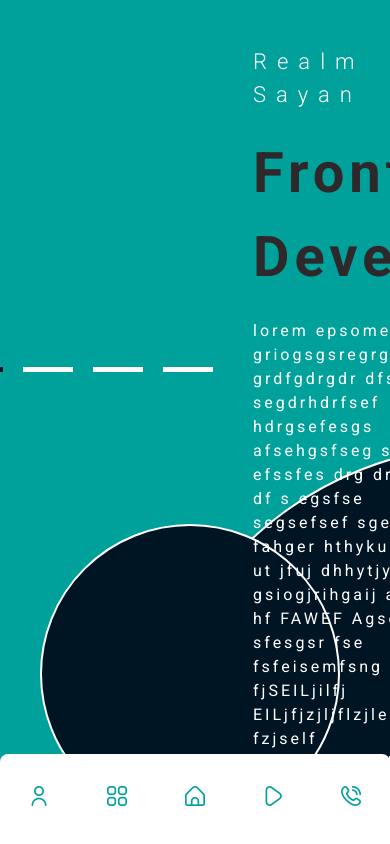
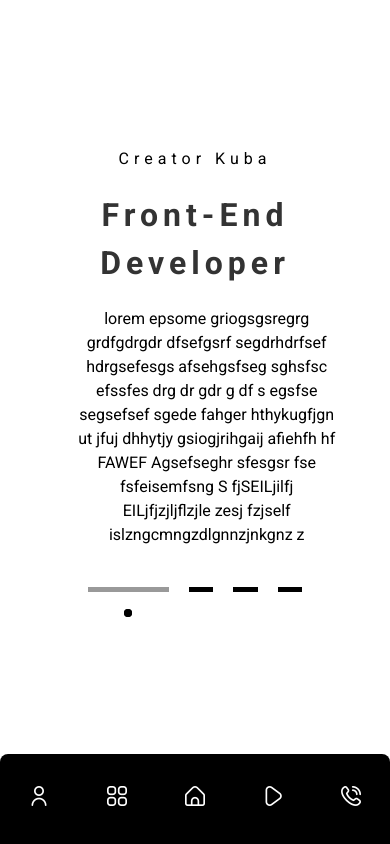
Before and after one commit to Diligen1/-PORTFOLIO-, a Next.js app: page /about in a window 390 px wide. Built offline with nearby package versions, Linux system fonts and the light colour scheme.

Commit message:
finished adobe

```diff
--- a/src/app/about/page.tsx
+++ b/src/app/about/page.tsx
@@ -5,12 +5,6 @@ export default function About() {
       <Shirma />
       <Header />
       <AllAbout />
-      <div
-        className={` absolute z-[-2] right-[-450px] bottom-[-300px] w-[700px] h-[700px] rounded-[50%] bg-[var(--third-color)] border-[2px] border-[var(--text-color)]`}
-      ></div>
-      <div
-        className={`absolute z-[-1] right-[50px] bottom-[20px] w-[300px] h-[300px] rounded-[50%] bg-[var(--third-color)] border-[2px] border-[var(--text-color)]`}
-      ></div>
     </main>
   );
 }
--- a/src/components/about/allabout.tsx
+++ b/src/components/about/allabout.tsx
@@ -10,43 +10,50 @@ export default function AllAbout() {
     setActiveComponent(component);
   };
   return (
-    <main className="mx-auto">
-      <div className="w-full h-[100vh] flex flex-row justify-center items-center gap-[40px]">
+    <main className="mx-auto relative">
+      <div className="w-full h-[100vh] relative flex flex-col-reverse md:flex-row justify-center items-center gap-[40px]">
         <div
-          className={`${style.navigator}w-[40%] flex flex-row justify-center items-start gap-[20px] pb-[80px]`}
+          className={`${style.navigator}  z-10 w-[55%] md:w-[40%] flex flex-row justify-center items-start gap-[20px] pb-[80px]`}
         >
           <div
             className={`${style.navItem} ${
               activeComponent === "Info" ? style.active : ""
-            }`}
+            } w-[30px] md:w-[50px] h-[30px]`}
             onClick={() => handleSetActiveComponent("Info")}
           ></div>
           <div
             className={`${style.navItem} ${
               activeComponent === "Skills" ? style.active : ""
-            }`}
+            } w-[30px] md:w-[50px] h-[30px]`}
             onClick={() => handleSetActiveComponent("Skills")}
           ></div>
           <div
             className={`${style.navItem} ${
               activeComponent === "Contact" ? style.active : ""
-            }`}
+            } w-[30px] md:w-[50px] h-[30px]`}
             onClick={() => handleSetActiveComponent("Contact")}
           ></div>
           <div
             className={`${style.navItem} ${
               activeComponent === "Education" ? style.active : ""
-            }`}
+            } w-[30px] md:w-[50px] h-[30px]`}
             onClick={() => handleSetActiveComponent("Education")}
           ></div>
         </div>
-        <div className="w-[60%]">
+        <div className="w-[60%] z-10 ">
           {activeComponent === "Info" && <Info />}
           {activeComponent === "Skills" && <Skills />}
           {activeComponent === "Contact" && <Contact />}
           {activeComponent === "Education" && <Education />}
         </div>
       </div>
+      <div
+        className={`hidden md:flex absolute z-[-2] right-[-450px] bottom-[-300px] w-[700px] h-[700px] rounded-[50%] bg-[var(--third-color)] border-[2px] border-[var(--text-color)]`}
+      ></div>
+
+      <div
+        className={`hidden md:flex absolute z-[-1] right-[50px] bottom-[20px] w-[300px] h-[300px] rounded-[50%] bg-[var(--third-color)] border-[2px] border-[var(--text-color)]`}
+      ></div>
     </main>
   );
 }
--- a/src/components/about/contact.tsx
+++ b/src/components/about/contact.tsx
@@ -2,14 +2,14 @@
 export default function Contact() {
   return (
     <main className="mx-auto">
-      <div className="w-full h-full flex flex-col justify-around items-start gap-[20px]">
-        <p className="tracking-[10px] text-[var(--text-color)] text-[22px] font-light">
-          Realm Sayan
+      <div className="w-full h-full flex flex-col justify-around items-start gap-[20px] md:text-left text-center">
+        <p className="w-full md:w-[250px] tracking-[5px] md:tracking-[10px] text-[var(--text-color)] text-[16px] md:text-[22px] md:text-left  font-normal ">
+          Creator Kuba
         </p>
-        <p className="tracking-[5px] text-[var(--second-color)] text-[56px] font-semibold">
-          Contact
+        <p className="tracking-[5px] text-[var(--second-color)] text-[32px] md:text-[56px] font-semibold  ">
+          Front-End Developer
         </p>
-        <p className="w-[90%] font-normal text-[var(--text-color)] tracking-[3px]">
+        <p className="w-[110%] md:w-[90%] font-normal text-[var(--text-color)] translate-x-0 md:tracking-[3px] ">
           lorem epsome griogsgsregrg grdfgdrgdr dfsefgsrf segdrhdrfsef
           hdrgsefesgs afsehgsfseg sghsfsc efssfes drg dr gdr g df s egsfse
           segsefsef sgede fahger hthykugfjgn ut jfuj dhhytjy gsiogjrihgaij
--- a/src/components/about/education.tsx
+++ b/src/components/about/education.tsx
@@ -2,14 +2,14 @@
 export default function Education() {
   return (
     <main className="mx-auto">
-      <div className="w-full h-full flex flex-col justify-around items-start gap-[20px]">
-        <p className="tracking-[10px] text-[var(--text-color)] text-[22px] font-light">
-          Realm Sayan
+      <div className="w-full h-full flex flex-col justify-around items-start gap-[20px] md:text-left text-center">
+        <p className="w-full md:w-[250px] tracking-[5px] md:tracking-[10px] text-[var(--text-color)] text-[16px] md:text-[22px] md:text-left  font-normal ">
+          Creator Kuba
         </p>
-        <p className="tracking-[5px] text-[var(--second-color)] text-[56px] font-semibold">
-          Education
+        <p className="tracking-[5px] text-[var(--second-color)] text-[32px] md:text-[56px] font-semibold  ">
+          Front-End Developer
         </p>
-        <p className="w-[90%] font-normal text-[var(--text-color)] tracking-[3px]">
+        <p className="w-[110%] md:w-[90%] font-normal text-[var(--text-color)] translate-x-0 md:tracking-[3px] ">
           lorem epsome griogsgsregrg grdfgdrgdr dfsefgsrf segdrhdrfsef
           hdrgsefesgs afsehgsfseg sghsfsc efssfes drg dr gdr g df s egsfse
           segsefsef sgede fahger hthykugfjgn ut jfuj dhhytjy gsiogjrihgaij
--- a/src/components/about/info.tsx
+++ b/src/components/about/info.tsx
@@ -2,14 +2,14 @@
 export default function Info() {
   return (
     <main className="mx-auto">
-      <div className="w-full h-full flex flex-col justify-around items-start gap-[20px]">
-        <p className="tracking-[10px] text-[var(--text-color)] text-[22px] font-light">
-          Realm Sayan
+      <div className="w-full h-full flex flex-col justify-around items-start gap-[20px] md:text-left text-center">
+        <p className="w-full md:w-[250px] tracking-[5px] md:tracking-[10px] text-[var(--text-color)] text-[16px] md:text-[22px] md:text-left  font-normal ">
+          Creator Kuba
         </p>
-        <p className="tracking-[5px] text-[var(--second-color)] text-[56px] font-semibold">
+        <p className="tracking-[5px] text-[var(--second-color)] text-[32px] md:text-[56px] font-semibold  ">
           Front-End Developer
         </p>
-        <p className="w-[90%] font-normal text-[var(--text-color)] tracking-[3px]">
+        <p className="w-[110%] md:w-[90%] font-normal text-[var(--text-color)] translate-x-0 md:tracking-[3px] ">
           lorem epsome griogsgsregrg grdfgdrgdr dfsefgsrf segdrhdrfsef
           hdrgsefesgs afsehgsfseg sghsfsc efssfes drg dr gdr g df s egsfse
           segsefsef sgede fahger hthykugfjgn ut jfuj dhhytjy gsiogjrihgaij
--- a/src/components/about/skills.tsx
+++ b/src/components/about/skills.tsx
@@ -2,14 +2,14 @@
 export default function Skills() {
   return (
     <main className="mx-auto">
-      <div className="w-full h-full flex flex-col justify-around items-start gap-[20px]">
-        <p className="tracking-[10px] text-[var(--text-color)] text-[22px] font-light">
-          Realm Sayan
+      <div className="w-full h-full flex flex-col justify-around items-start gap-[20px] md:text-left text-center">
+        <p className="w-full md:w-[250px] tracking-[5px] md:tracking-[10px] text-[var(--text-color)] text-[16px] md:text-[22px] md:text-left  font-normal ">
+          Creator Kuba
         </p>
-        <p className="tracking-[5px] text-[var(--second-color)] text-[56px] font-semibold">
-          Skills
+        <p className="tracking-[5px] text-[var(--second-color)] text-[32px] md:text-[56px] font-semibold  ">
+          Front-End Developer
         </p>
-        <p className="w-[90%] font-normal text-[var(--text-color)] tracking-[3px]">
+        <p className="w-[110%] md:w-[90%] font-normal text-[var(--text-color)] translate-x-0 md:tracking-[3px] ">
           lorem epsome griogsgsregrg grdfgdrgdr dfsefgsrf segdrhdrfsef
           hdrgsefesgs afsehgsfseg sghsfsc efssfes drg dr gdr g df s egsfse
           segsefsef sgede fahger hthykugfjgn ut jfuj dhhytjy gsiogjrihgaij
--- a/src/components/common/header/header.tsx
+++ b/src/components/common/header/header.tsx
@@ -114,7 +114,7 @@ export default function Header() {
           </motion.div>
         </div>
       </div>
-      <div className="md:hidden ">
+      <div className="md:hidden w-[100%] h-[100%]">
         <HeaderMobile />
       </div>
     </main>
--- a/src/components/common/headermobile/headermobile.tsx
+++ b/src/components/common/headermobile/headermobile.tsx
@@ -14,7 +14,7 @@ export default function HeaderMobile() {
     }, 1000);
   };
   return (
-    <main className="mx-auto w-[100%] h-[100%] flex items-end justify-center fixed z-10 overflow-hidden">
+    <main className="mx-auto w-full h-full flex items-end justify-center fixed z-[5] overflow-hidden">
       <motion.div
         initial={{ y: 200 }}
         animate={{ y: 0 }}
@@ -29,7 +29,7 @@ export default function HeaderMobile() {
             className={` ${style.block_1}  flex flex-col justify-center items-center  relative`}
           >
             <i className="fi fi-rr-user"></i>
-            <p>About</p>
+            <p>ABOUT</p>
           </Link>
 
           <Link
@@ -37,7 +37,7 @@ export default function HeaderMobile() {
             className={` ${style.block_1} flex flex-col justify-center items-center  relative`}
           >
             <i className="fi fi-rr-apps"></i>
-            <p>Work</p>
+            <p>WORK</p>
           </Link>
 
           <Link
@@ -45,7 +45,7 @@ export default function HeaderMobile() {
             className={` ${style.block_1} flex flex-col justify-center items-center  relative`}
           >
             <i className="fi fi-rr-home"></i>
-            <p>Home</p>
+            <p>HOME</p>
           </Link>
 
           <Link
@@ -53,14 +53,14 @@ export default function HeaderMobile() {
             className={` ${style.block_1} flex flex-col justify-center items-center  relative`}
           >
             <i className="fi fi-rr-play"></i>
-            <p>Relax</p>
+            <p>RELAX</p>
           </Link>
           <Link
             href="/"
             className={` ${style.block_1} flex flex-col justify-center items-center  relative`}
           >
             <i className="fi fi-rr-phone-call"></i>
-            <p>Contact</p>
+            <p>CONTACT</p>
           </Link>
           {showIndicator && (
             <div
--- a/src/components/home/promo/promo.tsx
+++ b/src/components/home/promo/promo.tsx
@@ -30,7 +30,7 @@ export default function Promo() {
     delaySpeed: 10000,
   });
   return (
-    <main className="mx-auto">
+    <main className="mx-auto ">
       <div className="w-full h-[100vh] flex justify-center items-center relative">
         <motion.div
           onClick={onClick}
--- a/src/styles/globals.css
+++ b/src/styles/globals.css
@@ -3,16 +3,16 @@
 @tailwind utilities;
 
 :root {
+  --background-color: #ffffff;
+  --text-color: #000000;
+  --second-color: #333333;
+  --third-color: #999999;
+}
+[data-theme="dark-blue"] {
   --background-color: #00a19a;
   --text-color: #fff;
   --second-color: #2e282a;
   --third-color: #001524;
-}
-[data-theme="dark-blue"] {
-  --background-color: #ffffff;
-  --text-color: #000000;
-  --second-color: #333333;
-  --third-color: #999999;
 }
 [data-theme="red"] {
   --background-color: #011627;
--- a/src/styles/headermobile/headermobile.module.css
+++ b/src/styles/headermobile/headermobile.module.css
@@ -12,7 +12,9 @@
 .navigation .block .block_1:active i {
   transform: translateY(-15px);
 }
-
+.block_1 {
+  color: var(--background-color);
+}
 .navigation p {
   opacity: 0;
   transform: translateY(10px);
@@ -27,7 +29,7 @@
   position: absolute;
   bottom: 50px;
   border-radius: 50%;
-  background-color: var(--third-color);
+  background-color: var(--backgrond-color);
   border: 8px solid var(--background-color);
   z-index: 1;
 }
@@ -38,7 +40,7 @@
   left: -27px;
   width: 21px;
   height: 21px;
-  background-color: var(--text-color);
+  background-color: var(--backgrond-color);
   border-top-right-radius: 20px;
   box-shadow: 0px -10px 0 0 var(--background-color);
 }
@@ -49,24 +51,13 @@
   right: -26px;
   width: 20px;
   height: 20px;
-  background-color: var(--text-color);
+  background-color: var(--backgrond-color);
   border-top-left-radius: 20px;
   box-shadow: 0px -10px 0 0 var(--background-color);
 }
 
-.navigator {
-  width: 40%;
-  display: flex;
-  flex-direction: row;
-  justify-content: center;
-  align-items: start;
-  gap: 20px;
-}
-
 .navItem {
   cursor: pointer;
-  width: 50px;
-  height: 30px;
   border-top: 5px solid var(--text-color);
   transition: width 0.3s ease-in-out;
   position: relative;
@@ -88,7 +79,7 @@
   height: 8px;
   position: absolute;
   bottom: 0px;
-  background-color: var(--second-color);
+  background-color: var(--text-color);
   border-radius: 50%;
 }
 
```
